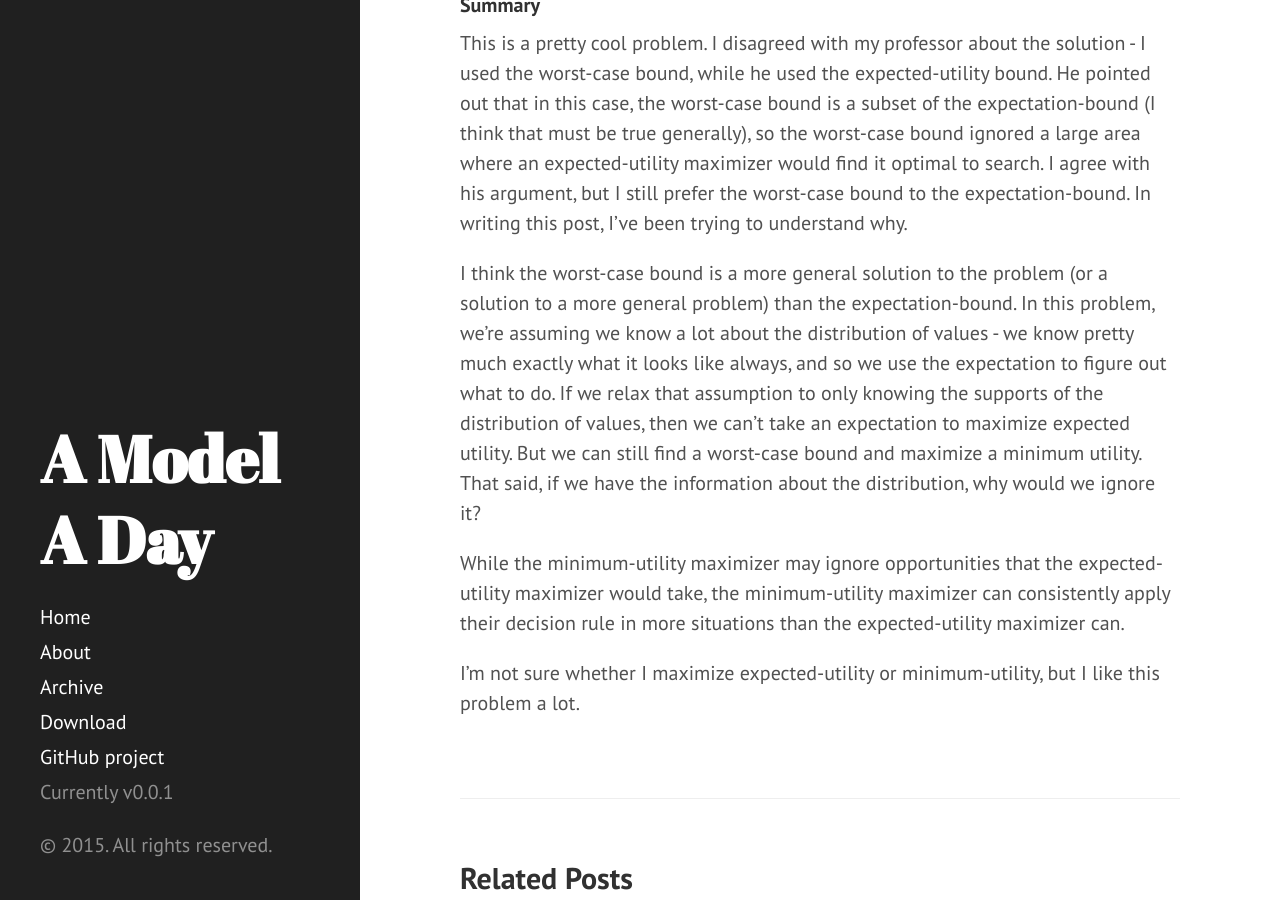
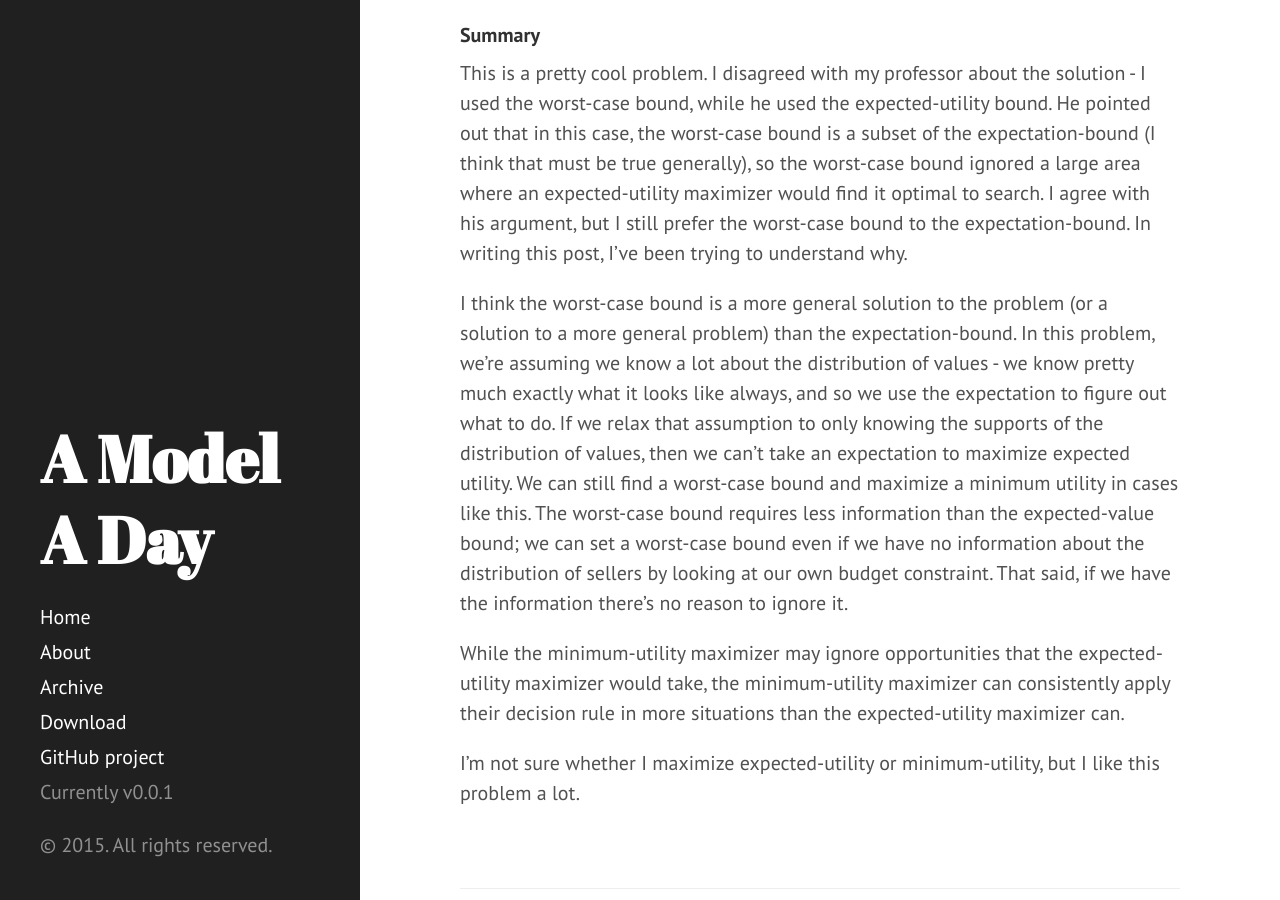
Before and after one commit to akhilrao/akhilrao.github.io, a Jekyll site: the page built from _posts/2015-10-08-imperfect-information-car-search.md, in a window 1280 px wide and 900 px high, scrolled down 2024 px. Built offline with Jekyll 4.4.1, drawn with Linux system fonts in a browser that asks for light colours; Markdown is read by kramdown in place of the engine named in the settings; formulas are drawn with MathJax 3; some of the changed text lies outside the part shown.

Commit message:
fixed typos

```diff
--- a/_posts/2015-10-08-imperfect-information-car-search.md
+++ b/_posts/2015-10-08-imperfect-information-car-search.md
@@ -27,14 +27,14 @@ Based on \\(\beta\\), \\(N\\), and \\(c\\), when will it be optimal for you to s
 
 #### Benchmark case: Expected-utility maximizer
 
-An expected utility maximizer would start by figuring out the expected value of a search,
+An expected utility maximizer would start by figuring out the expected quality of a seller,
 
 $$\begin{align}
 \hat{\beta} &= \frac{1}{N} \sum_{i=1}^{N} \beta^i \cr
 &= \frac{\beta}{N} \left( \frac{1- \beta^N}{1- \beta } \right)
 \end{align}$$
 
-We assume we're starting from no prior searches so that we don't have to condition on information and update beliefs, which any optimizing agent ought to be doing. We want the expected value of a search, net of inspection costs, to be positive, or
+We assume we're starting from no prior searches so that we don't have to condition on information and update beliefs, which any optimizing agent ought to be doing. The EU-maximizer wants the expected value of a search net of inspection costs to be positive, or
 
 $$\begin{align}
 \hat{\beta}(v-p) - c &\ge 0 \cr
@@ -65,7 +65,7 @@ which looks pretty similar to the expected-utility maximizer's solution, but wit
 
 This is a pretty cool problem. I disagreed with my professor about the solution - I used the worst-case bound, while he used the expected-utility bound. He pointed out that in this case, the worst-case bound is a subset of the expectation-bound (I think that must be true generally), so the worst-case bound ignored a large area where an expected-utility maximizer would find it optimal to search. I agree with his argument, but I still prefer the worst-case bound to the expectation-bound. In writing this post, I've been trying to understand why.
 
-I think the worst-case bound is a more general solution to the problem (or a solution to a more general problem) than the expectation-bound. In this problem, we're assuming we know a lot about the distribution of values - we know pretty much exactly what it looks like always, and so we use the expectation to figure out what to do. If we relax that assumption to only knowing the supports of the distribution of values, then we can't take an expectation to maximize expected utility. But we can still find a worst-case bound and maximize a minimum utility. That said, if we have the information about the distribution, why would we ignore it?
+I think the worst-case bound is a more general solution to the problem (or a solution to a more general problem) than the expectation-bound. In this problem, we're assuming we know a lot about the distribution of values - we know pretty much exactly what it looks like always, and so we use the expectation to figure out what to do. If we relax that assumption to only knowing the supports of the distribution of values, then we can't take an expectation to maximize expected utility. We can still find a worst-case bound and maximize a minimum utility in cases like this. The worst-case bound requires less information than the expected-value bound; we can set a worst-case bound even if we have no information about the distribution of sellers by looking at our own budget constraint. That said, if we have the information there's no reason to ignore it.
 
 While the minimum-utility maximizer may ignore opportunities that the expected-utility maximizer would take, the minimum-utility maximizer can consistently apply their decision rule in more situations than the expected-utility maximizer can.
 
```
Also changed, not shown: 1 other file.
